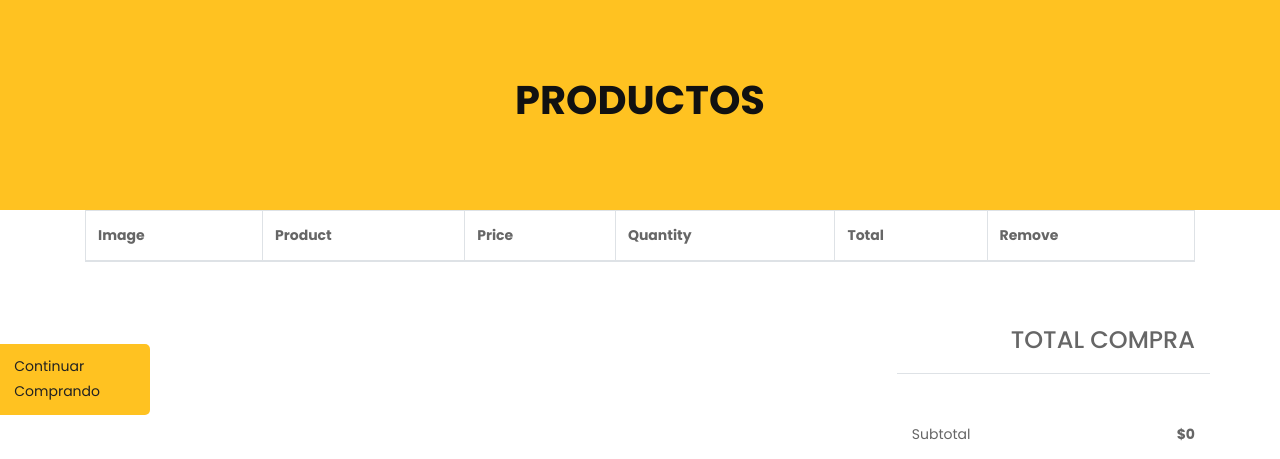
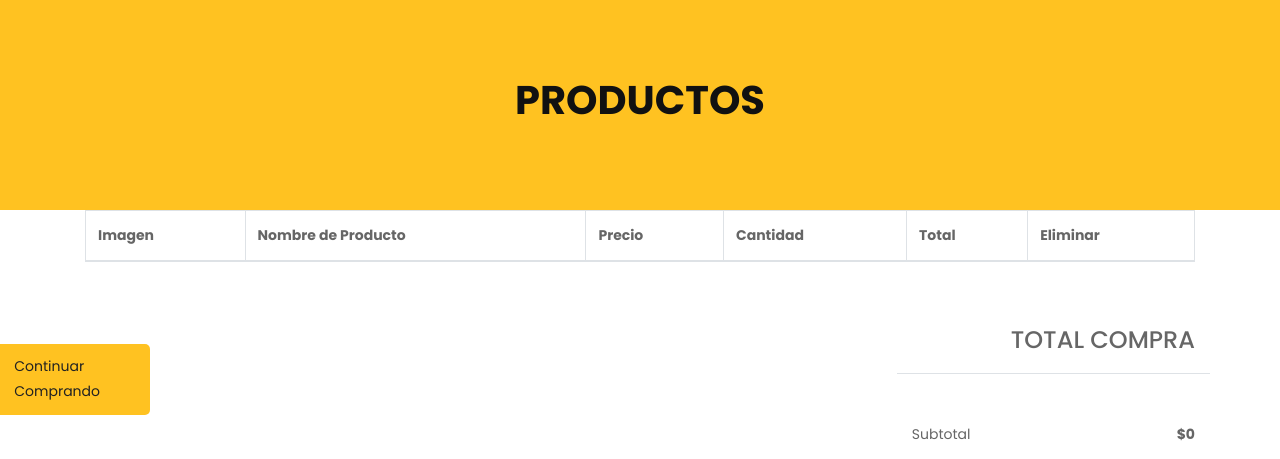
Before and after one commit to JeffUPS/ProyectoItinerario, a PHP site: page /cart.php in a window 1280 px wide. Shown: the part 89-548 px from the top of the page. Run offline with PHP 8.4, Linux system fonts and the light colour scheme; lists and menus that the app fills with data are empty; some libraries are stand-ins or nearby versions.

Commit message:
commit dori

```diff
--- a/cart.php
+++ b/cart.php
@@ -152,12 +152,12 @@
               <table class="table table-bordered">
                 <thead>
                   <tr>
-                    <th class="product-thumbnail">Image</th>
-                    <th class="product-name">Product</th>
-                    <th class="product-price">Price</th>
-                    <th class="product-quantity">Quantity</th>
+                    <th class="product-thumbnail">Imagen</th>
+                    <th class="product-name">Nombre de Producto</th>
+                    <th class="product-price">Precio</th>
+                    <th class="product-quantity">Cantidad</th>
                     <th class="product-total">Total</th>
-                    <th class="product-remove">Remove</th>
+                    <th class="product-remove">Eliminar</th>
                   </tr>
                 </thead>
                 <tbody>
@@ -170,14 +170,14 @@
                 ?>
                   <tr>
                     <td class="product-thumbnail">
-                      <img src="images/<?php echo $arregloCarrito[$i]['Imagen']; ?>" alt="Image" class="img-fluid">
+                      <img src="images/<?php echo $arregloCarrito[$i]['Imagen']; ?>" alt="Image" class="img-fluid" width="120px">
                     </td>
                     <td class="product-name">
                       <h2 class="h5 text-black"><?php echo $arregloCarrito[$i]['Nombre']; ?></h2>
                     </td>
                     <td>$<?php echo $arregloCarrito[$i]['Precio']; ?></td>
                     <td>
-                      <div class="input-group mb-3" style="max-width: 120px;">
+                      <div class="input-group mb-3" style="max-width: 180px">
                         <div class="input-group-prepend">
                           <button class="btn btn-outline-primary js-btn-minus btnIncrementar" type="button">&minus;</button>
                         </div>
--- a/database.php
+++ b/database.php
@@ -1,5 +1,5 @@
 <?php
-$conexion = new mysqli('localhost', 'root', '', 'bd-proyecto');
+$conexion = new mysqli('localhost', 'root', '', 'bd_proyecto');
 if($conexion->connect_error){
   die("No hubo conexion");
 }
--- a/guardarcliente.php
+++ b/guardarcliente.php
@@ -8,7 +8,7 @@ require_once 'database.php';
   $c_account_password = $_REQUEST['c_account_password'];
 
 $sql = "INSERT INTO usuario(nombre,telefono,email,password,img_perfil,nivel)
-VALUES ('$c_fname','$c_phone','$c_email_address','$c_account_password','default.jpg','cliente')";
+VALUES ('$c_fname','$c_phone','$c_email_address',sha1('$c_account_password'),'default.jpg','cliente')";
 
 $resultado = $conexion->query($sql);
 
--- a/index.php
+++ b/index.php
@@ -1,3 +1,7 @@
+<?php
+session_start();
+include('database.php');
+?>
 <!DOCTYPE html>
 <html lang="en">
    <head>
--- a/pagar.php
+++ b/pagar.php
@@ -153,19 +153,19 @@ $preference->save();
 
                 <div class="form-group row">
                   <div class="col-md-12">
-                    <label for="c_fname" class="text-black">Nombre:<?php echo $datosUsuario[4];?> </label>
+                    <label for="c_fname" class="text-black">Nombre:<?php echo $datosUsuario[6];?> </label>
                   </div>
                 </div>
 
                 <div class="form-group row">
                   <div class="col-md-12">
-                    <label for="c_fname" class="text-black">Email:<?php echo $datosUsuario[6];?> </label>
+                    <label for="c_fname" class="text-black">Email:<?php echo $datosUsuario[8];?> </label>
                   </div>
                 </div>
 
                 <div class="form-group row">
                   <div class="col-md-12">
-                    <label for="c_fname" class="text-black">Telefono:<?php echo $datosUsuario[5];?> </label>
+                    <label for="c_fname" class="text-black">Telefono:<?php echo $datosUsuario[7];?> </label>
                   </div>
                 </div>
 
--- a/registro.php
+++ b/registro.php
@@ -105,10 +105,10 @@
                                 <input class="form-control" type="text" name="c_fname" id="c_fname" value="<?php echo $nombre; ?>" placeholder="Ingresar su Nombre" >
                             </div>
                             <div class=" col-md-6">
-                                <input class="form-control" type="text" name="c_phone" id="c_phone" value="<?php echo $telefono; ?>" placeholder="Ingresar su Telefono">
+                                <input class="form-control" type="text" name="c_phone" id="c_phone"  placeholder="Ingresar su Telefono">
                             </div>
                             <div class=" col-md-6">
-                                <input class="form-control" type="email" name="c_email_address" id="c_email_address" value="<?php echo $email; ?>" placeholder="Ingresar su Correo Electronico" >
+                                <input class="form-control" type="email" name="c_email_address" id="c_email_address"  placeholder="Ingresar su Correo Electronico" >
                             </div>
                             <div class=" col-md-6">
                                 <input class="form-control" type="password" name="c_account_password" id="c_account_password" placeholder="Ingresar su Contraseña">
--- a/salir.php
+++ b/salir.php
@@ -5,5 +5,5 @@
 
   session_destroy();
 
-  header('Location: /ProyectoItinerario');
+  header('Location: /Proyecto/ProyectoItinerario');
 ?>
```
Also changed, not shown: cartclient.php (+6 -6 lines), checkout.php (+5 -5 lines), shop-single.php (+4 -3 lines).
